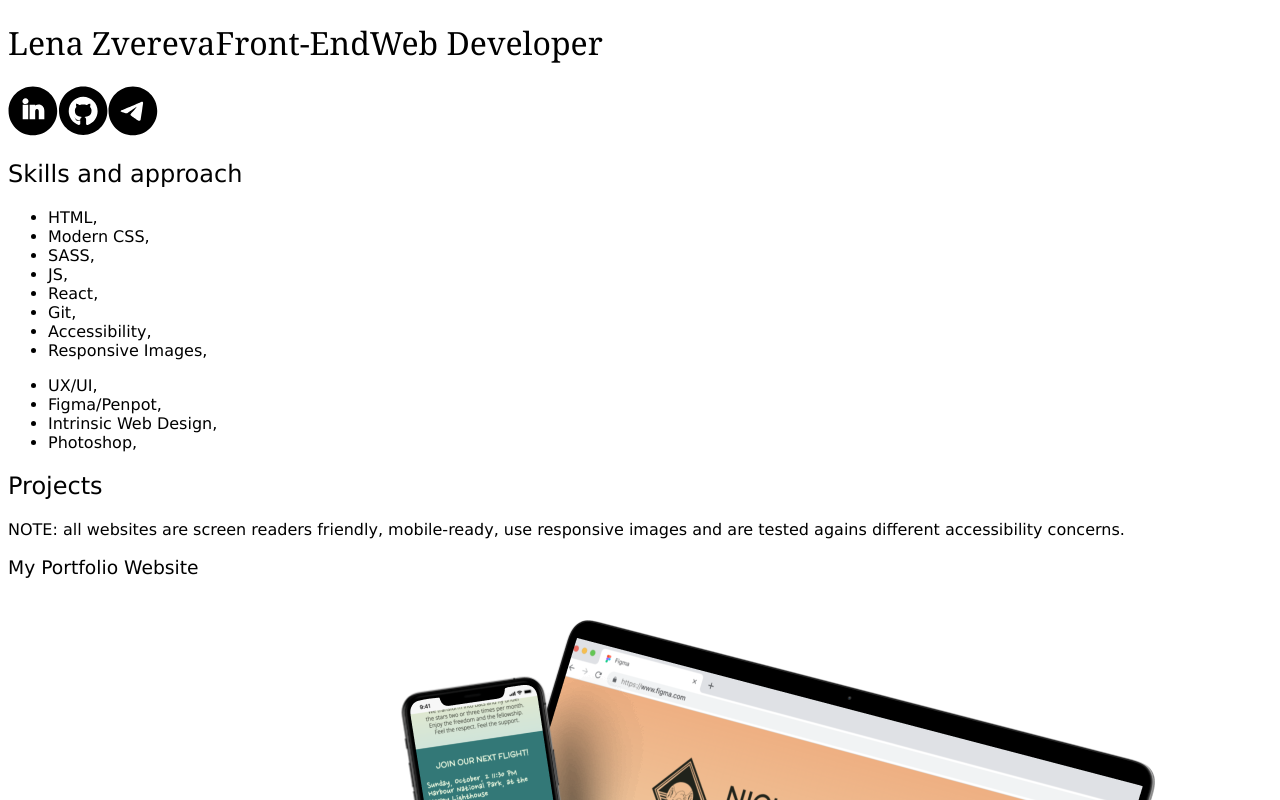
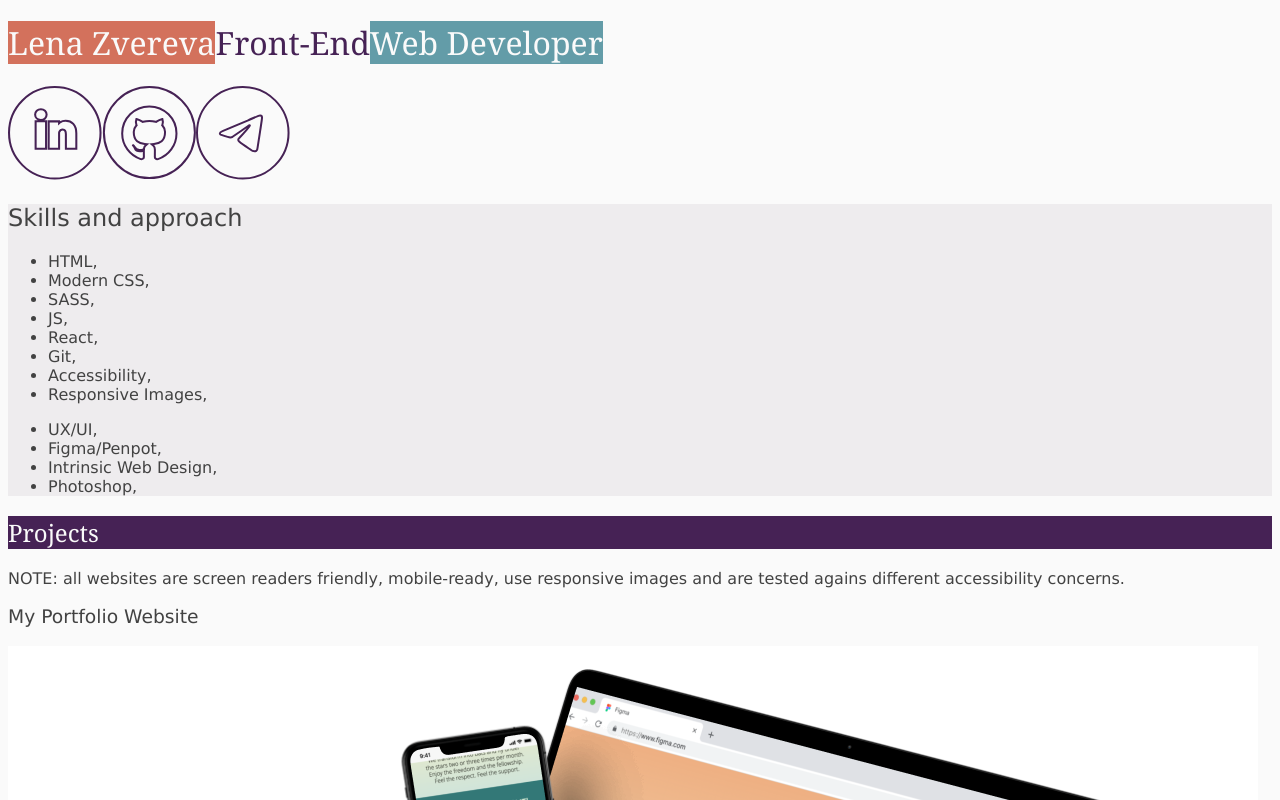
Before and after one commit to zverolen/project-portfolio, a React (Vite) app: page / in a window 1280 px wide. Shown: the top 800 px of the page. Built offline with nearby package versions, Linux system fonts and the light colour scheme; a web font is replaced by a local one.

Commit message:
Update styles

```diff
--- a/src/components/about/About.jsx
+++ b/src/components/about/About.jsx
@@ -2,7 +2,7 @@ import { about } from "../../data/copy"
 
 export default function About() {
   return (
-    <section>
+    <section className="about">
       <h2>{about.heading}</h2>
       <img src="./../../images/portrait.png"/>
       <p>{about.p1}</p>
--- a/src/components/projects/Projects.jsx
+++ b/src/components/projects/Projects.jsx
@@ -5,7 +5,7 @@ import Project from "./Project"
 export default function Projects() {
   const projectMapped = projects.projects.map(project => <Project key={project.id} project={project} />)
   return (
-    <section>
+    <section className="projects">
       <h2>{projects.heading}</h2>
       <p>{projects.note}</p>
       <div>
--- a/src/components/skills/Skills.jsx
+++ b/src/components/skills/Skills.jsx
@@ -5,7 +5,7 @@ export default function Skills() {
   const secondarySkills = skills.secondary.map((skill, index) => <li key={index}>{skill},</li>)
 
   return (
-    <section>
+    <section className="skills">
       <h2>Skills and approach</h2>
       <ul>
         {primarySkills}
--- a/src/index.css
+++ b/src/index.css
@@ -1,9 +1,103 @@
+@layer reset, tokens, general, specific, theme.light, theme.dark, states, overrides;
+
 @import url("font.css");
-@import url("tokens.css");
+@import url("tokens.css") layer(tokens);
 
+@layer overrides {
+  /* Visually hidden elements are visible to screen readers */
+  .visually-hidden {
+    clip-path: inset(100%);
+    clip: rect(1px, 1px, 1px, 1px);
+    height: 1px;
+    overflow: hidden;
+    position: absolute;
+    white-space: nowrap;
+    width: 1px;
+  }
+}
+
+@media (prefers-color-scheme: light) {
+  @layer theme.light {
+    :root {
+      --site-text-color: var(--colorBlack);
+      --site-background-color: var(--colorWhite);
+      --skills-background-color: var(--colorGreyLight);
+      --accent-color: var(--colorPurple);
+      --text-link-color: var(--colorGreyDark);
+      --footer-background-color: var(--site-text-color);
+      --decorative-color-I: var(--colorRed);
+      --decorative-color-II: var(--colorBlue);
+    }
+
+    body {
+      --text-color: var(--site-text-color);
+      --background-color: var(--site-background-color)
+    }
+
+    h1 span:nth-child(1), h1 span:nth-child(3) {
+      --text-color: var(--site-background-color);
+    }
+
+    h1 span:nth-child(1) {
+      --background-color: var(--decorative-color-I);
+    }
+
+    h1 span:nth-child(2) {
+      --text-color: var(--accent-color);
+    }
+
+    h1 span:nth-child(3) {
+      --background-color: var(--decorative-color-II);
+    }
+
+    header svg {
+      --stroke-color: var(--accent-color);
+      --fill-color: var(--site-background-color);
+    }
+
+    .skills {
+      --background-color: var(--skills-background-color);
+    }
+
+    .projects h2 {
+      --background-color: var(--accent-color);
+      --text-color: var(--site-background-color);
+    }
+
+    .projects a {
+      --text-color: var(--text-link-color);
+      --background-color: var(--text-background-color);
+    }
+
+    .about, footer {
+      --background-color: var(--site-text-color);
+      --text-color: var(--site-background-color);
+    }
+
+    footer path {
+      --stroke-color: var(--site-background-color);
+      --fill-color: var(--footer-background-color);
+    }
+  }
+}
+
+@media (prefers-color-scheme: dark) {
+
+}
+
+@layer general {
   body {
     font-family: var(--body-text-font-family);
     font-weight: var(--fontWeightPrimary);
+
+    color: var(--text-color);
+    background-color: var(--background-color);
+  }
+
+  @media (prefers-reduced-motion: no-preference) {
+    a, path {
+      transition: all 0.3s ease-out;
+    }
   }
 
   h1, h2, h3 {
@@ -14,23 +108,91 @@ h1 {
     font-family: var(--heading-font-family);
   }
 
+  h1 span:nth-child(1) {
+    color: var(--text-color);
+    background-color: var(--background-color);
+  }
+
+  h1 span:nth-child(2) {
+    color: var(--text-color);
+  }
+
+  h1 span:nth-child(3) {
+    color: var(--text-color);
+    background-color: var(--background-color);
+  }
+
   header a {
     display: inline-block;
-  max-width: 50px;
+    width: clamp(3.125rem, 10.2222222222vw, 5.875rem);
+    height: clamp(3.125rem, 10.2222222222vw, 5.875rem);
+    cursor: pointer;
   }
 
   header svg {
     width: 100%;
+    stroke: var(--stroke-color);
+    stroke-width: min(0.3571428571vw, 0.125rem);
+    fill: var(--fill-color);
   }
 
+  .skills {
+    background-color: var(--background-color);
+  }
+
+  .projects h2 {
+    font-family: var(--heading-font-family);
+    color: var(--text-color);
+    background-color: var(--background-color);
+  }
+
+  .projects a {
+    color: var(--text-color);
+    background-color: var(--background-color);
+  }
+
+  .about {
+    color: var(--text-color);
+    background-color: var(--background-color);
+  }
+
+  footer {
+    color: var(--text-color);
+    background-color: var(--background-color);
+  }
+
+  footer a {
+    display: block;
+    width: clamp(3.125rem, 10.2222222222vw, 5.875rem);
+    height: clamp(3.125rem, 10.2222222222vw, 5.875rem);
+    cursor: pointer;
+  }
 
   footer svg {
     /* position: relative;
     bottom: min(1.3333333333vw, 0.75rem); */
-  width: clamp(3.125rem, 10.2222222222vw, 5.875rem);
-  height: clamp(3.125rem, 10.2222222222vw, 5.875rem);
+    width: 100%;
     fill: none;
-  stroke: #212121;
     stroke-width: min(0.3571428571vw, 0.125rem);
-  cursor: pointer;
   }
+
+  footer path {
+    stroke: var(--stroke-color);
+    fill: var(--fill-color);
+  }
+}
+
+@layer states {
+  header a:hover svg, header a:focus-visible svg {
+    --fill-color: var(--accent-color)
+  }
+
+  .projects a:hover, .projects a:focus-visible {
+    --text-color: var(--site-background-color);
+    --background-color: var(--text-link-color);
+  }
+
+  footer a:hover path, footer a:focus-visible path{
+    --fill-color: var(--site-background-color);
+  }
+}
```
Lines whose indentation alone changed are shown as unchanged.
